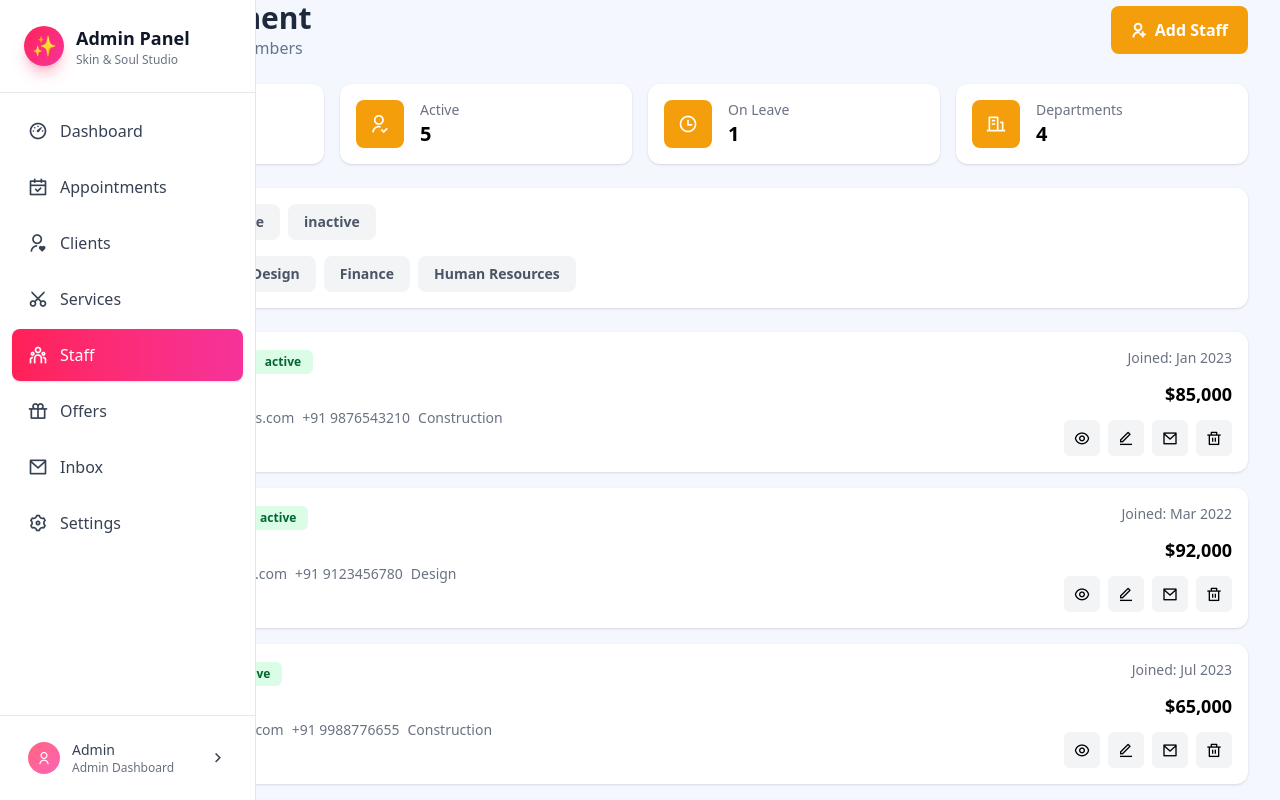
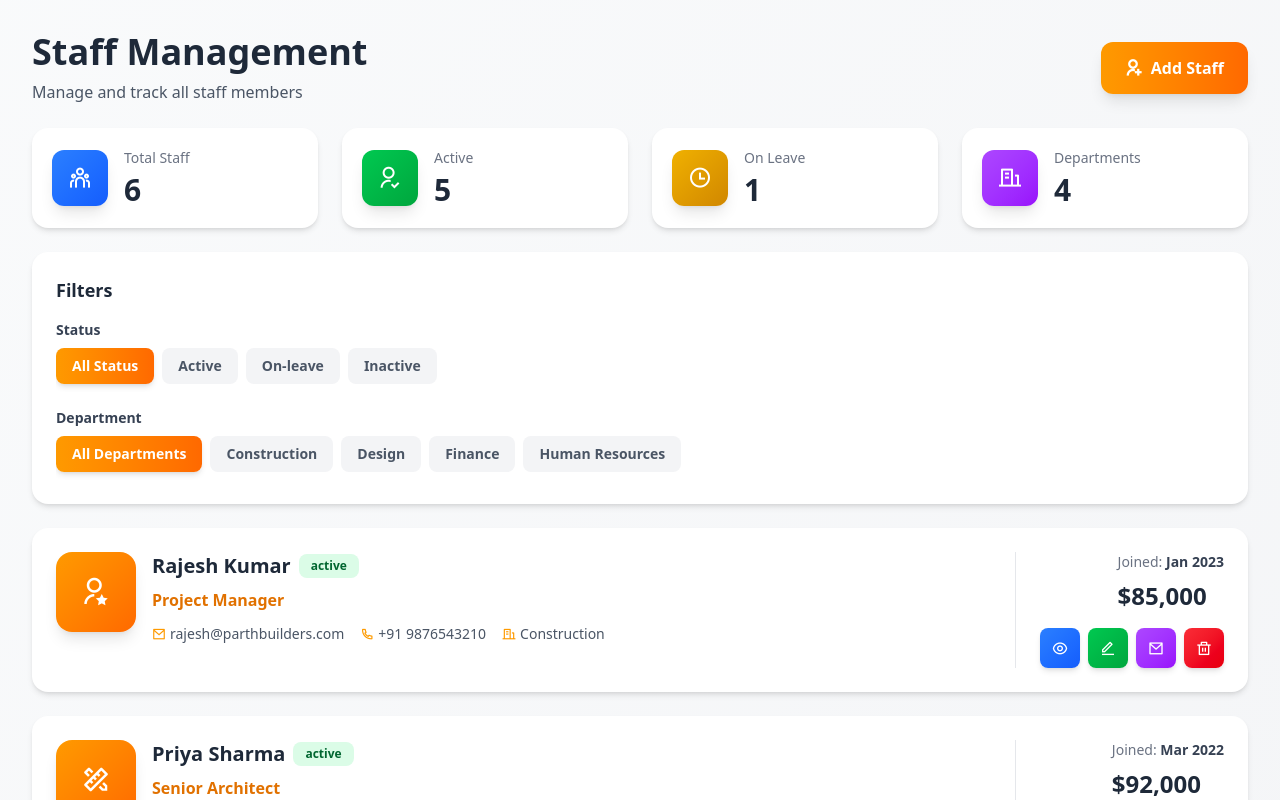
Before and after one commit to udaykene/react-dashboard, a React (Vite) app: page /admin/staff in a window 1280 px wide. Shown: the top 800 px of the page. Built offline with nearby package versions, Linux system fonts and the light colour scheme.

Commit message:
adminstaff

```diff
--- a/src/pages/AdminStaff.jsx
+++ b/src/pages/AdminStaff.jsx
@@ -1,5 +1,4 @@
 import React, { useState } from "react";
-import AdminLayout from "../components/AdminLayout";
 
 const AdminStaff = () => {
   const [staff] = useState([
@@ -98,136 +97,175 @@ const AdminStaff = () => {
   });
 
   return (
-    <AdminLayout>
-      <div className="min-h-screen px-3 sm:px-6 lg:px-8 pb-10 flex flex-col gap-6">
+    <div className="p-4 !important sm:p-6 !important lg:p-8 !important min-h-screen !important bg-gradient-to-br from-gray-50 to-gray-100">
+      <div className="max-w-7xl !important mx-auto !important space-y-6 !important">
 
-        {/* Header */}
-        <div className="flex flex-col md:flex-row md:items-center md:justify-between gap-4">
+        {/* Header Section */}
+        <div className="flex !important flex-col !important sm:flex-row !important sm:items-center !important sm:justify-between !important gap-4 !important mb-6 !important">
           <div>
-            <h1 className="text-xl sm:text-2xl lg:text-3xl font-bold text-[#1e293b]">
+            <h1 className="text-2xl !important sm:text-3xl !important lg:text-4xl !important font-bold !important text-gray-800 !important mb-2 !important">
               Staff Management
             </h1>
-            <p className="text-sm sm:text-base text-[#64748b]">
+            <p className="text-sm !important sm:text-base !important text-gray-600 !important">
               Manage and track all staff members
             </p>
           </div>
 
-          <button className="flex items-center gap-2 rounded-lg bg-[#f59e0b] px-5 py-3 text-sm sm:text-base font-semibold text-white hover:bg-[#d97706]">
-            <i className="ri-user-add-line"></i>
-            Add Staff
+          <button className="flex !important items-center !important justify-center !important gap-2 !important rounded-xl !important bg-gradient-to-r from-amber-500 to-orange-500 !important px-6 !important py-3 !important text-sm !important sm:text-base !important font-semibold !important text-white !important shadow-lg !important hover:shadow-xl !important hover:from-amber-600 !important hover:to-orange-600 !important transition-all !important duration-300 !important transform !important hover:scale-105 !important">
+            <i className="ri-user-add-line text-lg !important"></i>
+            <span>Add Staff</span>
           </button>
         </div>
 
-        {/* Stats */}
-        <div className="grid grid-cols-1 sm:grid-cols-2 lg:grid-cols-4 gap-4">
+        {/* Stats Grid */}
+        <div className="grid !important grid-cols-1 !important sm:grid-cols-2 !important lg:grid-cols-4 !important gap-4 !important lg:gap-6 !important mb-6 !important">
           {[
-            { title: "Total Staff", value: staff.length, icon: "ri-team-line" },
-            { title: "Active", value: staff.filter(s => s.status === "active").length, icon: "ri-user-follow-line" },
-            { title: "On Leave", value: staff.filter(s => s.status === "on-leave").length, icon: "ri-time-line" },
-            { title: "Departments", value: 4, icon: "ri-building-line" },
-          ].map((s, i) => (
-            <div key={i} className="bg-white rounded-xl p-4 shadow flex items-center gap-4">
-              <div className="h-12 w-12 rounded-lg bg-[#f59e0b] text-white flex items-center justify-center text-xl">
-                <i className={s.icon}></i>
-              </div>
-              <div>
-                <p className="text-sm text-gray-500">{s.title}</p>
-                <h3 className="text-xl font-bold">{s.value}</h3>
-              </div>
-            </div>
-          ))}
-        </div>
-
-        {/* Filters */}
-        <div className="bg-white rounded-xl p-4 shadow flex flex-col gap-4">
-          <div className="flex gap-2 overflow-x-auto">
-            {["all", "active", "on-leave", "inactive"].map((s) => (
-              <button
-                key={s}
-                onClick={() => setFilterStatus(s)}
-                className={`px-4 py-2 rounded-lg text-sm font-semibold whitespace-nowrap ${
-                  filterStatus === s
-                    ? "bg-[#fef3c7] text-[#d97706]"
-                    : "bg-gray-100 text-gray-600"
-                }`}
-              >
-                {s === "all" ? "All" : s}
-              </button>
-            ))}
-          </div>
-
-          <div className="flex gap-2 overflow-x-auto">
-            {departments.map((d) => (
-              <button
-                key={d}
-                onClick={() => setFilterDepartment(d)}
-                className={`px-4 py-2 rounded-lg text-sm font-semibold whitespace-nowrap ${
-                  filterDepartment === d
-                    ? "bg-[#fef3c7] text-[#d97706]"
-                    : "bg-gray-100 text-gray-600"
-                }`}
-              >
-                {d}
-              </button>
-            ))}
-          </div>
-        </div>
-
-        {/* Staff Cards */}
-        <div className="flex flex-col gap-4">
-          {filteredStaff.map((m) => (
-            <div
-              key={m.id}
-              className="bg-white rounded-xl p-4 shadow flex flex-col lg:flex-row gap-6"
-            >
-              <div className="flex gap-4 flex-1">
-                <div className="h-14 w-14 rounded-xl bg-gradient-to-br from-[#f59e0b] to-[#d97706] text-white flex items-center justify-center text-2xl">
-                  <i className={getRoleIcon(m.role)}></i>
+            { title: "Total Staff", value: staff.length, icon: "ri-team-line", gradient: "from-blue-500 to-blue-600" },
+            { title: "Active", value: staff.filter(s => s.status === "active").length, icon: "ri-user-follow-line", gradient: "from-green-500 to-green-600" },
+            { title: "On Leave", value: staff.filter(s => s.status === "on-leave").length, icon: "ri-time-line", gradient: "from-yellow-500 to-yellow-600" },
+            { title: "Departments", value: 4, icon: "ri-building-line", gradient: "from-purple-500 to-purple-600" },
+          ].map((stat, i) => (
+            <div key={i} className="bg-white !important rounded-2xl !important p-5 !important shadow-md !important hover:shadow-xl !important transition-all !important duration-300 !important transform !important hover:scale-105 !important">
+              <div className="flex !important items-center !important gap-4 !important">
+                <div className={`h-14 !important w-14 !important rounded-xl !important bg-gradient-to-br ${stat.gradient} !important text-white !important flex !important items-center !important justify-center !important text-2xl !important shadow-lg !important`}>
+                  <i className={stat.icon}></i>
                 </div>
-
-                <div className="flex-1">
-                  <div className="flex flex-wrap items-center gap-2">
-                    <h3 className="font-bold text-lg">{m.name}</h3>
-                    <span className={`px-3 py-1 rounded-md text-xs font-semibold ${getStatusStyles(m.status)}`}>
-                      {m.status}
-                    </span>
-                  </div>
-
-                  <p className="text-sm text-[#f59e0b] font-semibold mt-1">
-                    {m.role}
-                  </p>
-
-                  <div className="text-sm text-gray-500 flex flex-col sm:flex-row sm:flex-wrap gap-2 mt-2">
-                    <span>{m.email}</span>
-                    <span>{m.phone}</span>
-                    <span>{m.department}</span>
-                  </div>
-                </div>
-              </div>
-
-              <div className="flex flex-col items-start lg:items-end gap-3 border-t lg:border-t-0 pt-3 lg:pt-0">
-                <span className="text-sm text-gray-500">
-                  Joined: {m.joinDate}
-                </span>
-                <span className="font-bold text-lg">{m.salary}</span>
-
-                <div className="flex gap-2">
-                  {["eye", "edit", "mail", "delete-bin"].map((i) => (
-                    <button
-                      key={i}
-                      className="h-9 w-9 rounded-md bg-gray-100 flex items-center justify-center hover:bg-[#f59e0b] hover:text-white transition"
-                    >
-                      <i className={`ri-${i}-line`}></i>
-                    </button>
-                  ))}
+                <div className="flex-1 !important">
+                  <p className="text-xs !important sm:text-sm !important text-gray-500 !important font-medium !important mb-1 !important">{stat.title}</p>
+                  <h3 className="text-2xl !important sm:text-3xl !important font-bold !important text-gray-800 !important">{stat.value}</h3>
                 </div>
               </div>
             </div>
           ))}
         </div>
 
+        {/* Filters Section */}
+        <div className="bg-white !important rounded-2xl !important p-5 !important lg:p-6 !important shadow-md !important mb-6 !important">
+          <h3 className="text-base !important sm:text-lg !important font-bold !important text-gray-800 !important mb-4 !important">Filters</h3>
+
+          {/* Status Filter */}
+          <div className="mb-4 !important">
+            <label className="text-sm !important font-semibold !important text-gray-700 !important mb-2 !important block !important">Status</label>
+            <div className="flex !important gap-2 !important overflow-x-auto !important pb-2 !important">
+              {["all", "active", "on-leave", "inactive"].map((s) => (
+                <button
+                  key={s}
+                  onClick={() => setFilterStatus(s)}
+                  className={`px-4 !important py-2 !important rounded-lg !important text-sm !important font-semibold !important whitespace-nowrap !important transition-all !important duration-300 !important ${filterStatus === s
+                    ? "bg-gradient-to-r from-amber-500 to-orange-500 !important text-white !important shadow-md !important"
+                    : "bg-gray-100 !important text-gray-600 !important hover:bg-gray-200 !important"
+                    }`}
+                >
+                  {s === "all" ? "All Status" : s.charAt(0).toUpperCase() + s.slice(1)}
+                </button>
+              ))}
+            </div>
+          </div>
+
+          {/* Department Filter */}
+          <div>
+            <label className="text-sm !important font-semibold !important text-gray-700 !important mb-2 !important block !important">Department</label>
+            <div className="flex !important gap-2 !important overflow-x-auto !important pb-2 !important">
+              {departments.map((d) => (
+                <button
+                  key={d}
+                  onClick={() => setFilterDepartment(d)}
+                  className={`px-4 !important py-2 !important rounded-lg !important text-sm !important font-semibold !important whitespace-nowrap !important transition-all !important duration-300 !important ${filterDepartment === d
+                    ? "bg-gradient-to-r from-amber-500 to-orange-500 !important text-white !important shadow-md !important"
+                    : "bg-gray-100 !important text-gray-600 !important hover:bg-gray-200 !important"
+                    }`}
+                >
+                  {d === "all" ? "All Departments" : d}
+                </button>
+              ))}
+            </div>
+          </div>
+        </div>
+
+        {/* Staff Cards */}
+        <div className="grid !important grid-cols-1 !important gap-4 !important lg:gap-6 !important">
+          {filteredStaff.map((member) => (
+            <div
+              key={member.id}
+              className="bg-white !important rounded-2xl !important p-5 !important lg:p-6 !important shadow-md !important hover:shadow-xl !important transition-all !important duration-300 !important"
+            >
+              <div className="flex !important flex-col !important lg:flex-row !important gap-5 !important">
+                {/* Left Section - Staff Info */}
+                <div className="flex !important gap-4 !important flex-1 !important">
+                  <div className="h-16 !important w-16 !important sm:h-20 !important sm:w-20 !important rounded-2xl !important bg-gradient-to-br from-amber-500 to-orange-500 !important text-white !important flex !important items-center !important justify-center !important text-2xl !important sm:text-3xl !important shadow-lg !important flex-shrink-0 !important">
+                    <i className={getRoleIcon(member.role)}></i>
+                  </div>
+
+                  <div className="flex-1 !important min-w-0 !important">
+                    <div className="flex !important flex-wrap !important items-center !important gap-2 !important mb-2 !important">
+                      <h3 className="font-bold !important text-lg !important sm:text-xl !important text-gray-800 !important">{member.name}</h3>
+                      <span className={`px-3 !important py-1 !important rounded-lg !important text-xs !important font-semibold !important ${getStatusStyles(member.status)}`}>
+                        {member.status}
+                      </span>
+                    </div>
+
+                    <p className="text-sm !important sm:text-base !important text-amber-600 !important font-semibold !important mb-3 !important">
+                      {member.role}
+                    </p>
+
+                    <div className="flex !important flex-col !important sm:flex-row !important sm:flex-wrap !important gap-2 !important sm:gap-4 !important text-sm !important text-gray-600 !important">
+                      <span className="flex !important items-center !important gap-1 !important">
+                        <i className="ri-mail-line text-amber-500 !important"></i>
+                        {member.email}
+                      </span>
+                      <span className="flex !important items-center !important gap-1 !important">
+                        <i className="ri-phone-line text-amber-500 !important"></i>
+                        {member.phone}
+                      </span>
+                      <span className="flex !important items-center !important gap-1 !important">
+                        <i className="ri-building-line text-amber-500 !important"></i>
+                        {member.department}
+                      </span>
+                    </div>
+                  </div>
+                </div>
+
+                {/* Right Section - Details & Actions */}
+                <div className="flex !important flex-col !important sm:flex-row !important lg:flex-col !important items-start !important lg:items-end !important justify-between !important sm:justify-start !important lg:justify-between !important gap-4 !important border-t !important lg:border-t-0 !important lg:border-l !important border-gray-200 !important pt-4 !important lg:pt-0 !important lg:pl-6 !important min-w-fit !important">
+                  <div className="flex !important flex-col !important gap-2 !important">
+                    <span className="text-xs !important sm:text-sm !important text-gray-500 !important font-medium !important">
+                      Joined: <span className="text-gray-700 !important font-semibold !important">{member.joinDate}</span>
+                    </span>
+                    <span className="text-xl !important sm:text-2xl !important font-bold !important text-gray-800 !important">{member.salary}</span>
+                  </div>
+
+                  <div className="flex !important gap-2 !important flex-wrap !important">
+                    {[
+                      { icon: "eye", color: "from-blue-500 to-blue-600" },
+                      { icon: "edit", color: "from-green-500 to-green-600" },
+                      { icon: "mail", color: "from-purple-500 to-purple-600" },
+                      { icon: "delete-bin", color: "from-red-500 to-red-600" }
+                    ].map((action) => (
+                      <button
+                        key={action.icon}
+                        className={`h-10 !important w-10 !important rounded-lg !important bg-gradient-to-br ${action.color} !important text-white !important flex !important items-center !important justify-center !important shadow-md !important hover:shadow-lg !important transition-all !important duration-300 !important transform !important hover:scale-110 !important`}
+                      >
+                        <i className={`ri-${action.icon}-line text-base !important`}></i>
+                      </button>
+                    ))}
+                  </div>
+                </div>
+              </div>
+            </div>
+          ))}
+        </div>
+
+        {/* Empty State */}
+        {filteredStaff.length === 0 && (
+          <div className="bg-white !important rounded-2xl !important p-12 !important text-center !important shadow-md !important">
+            <i className="ri-user-search-line text-6xl !important text-gray-300 !important mb-4 !important"></i>
+            <h3 className="text-xl !important font-bold !important text-gray-800 !important mb-2 !important">No Staff Found</h3>
+            <p className="text-gray-600 !important">Try adjusting your filters to see more results.</p>
+          </div>
+        )}
+
       </div>
-    </AdminLayout>
+    </div>
   );
 };
 
```
